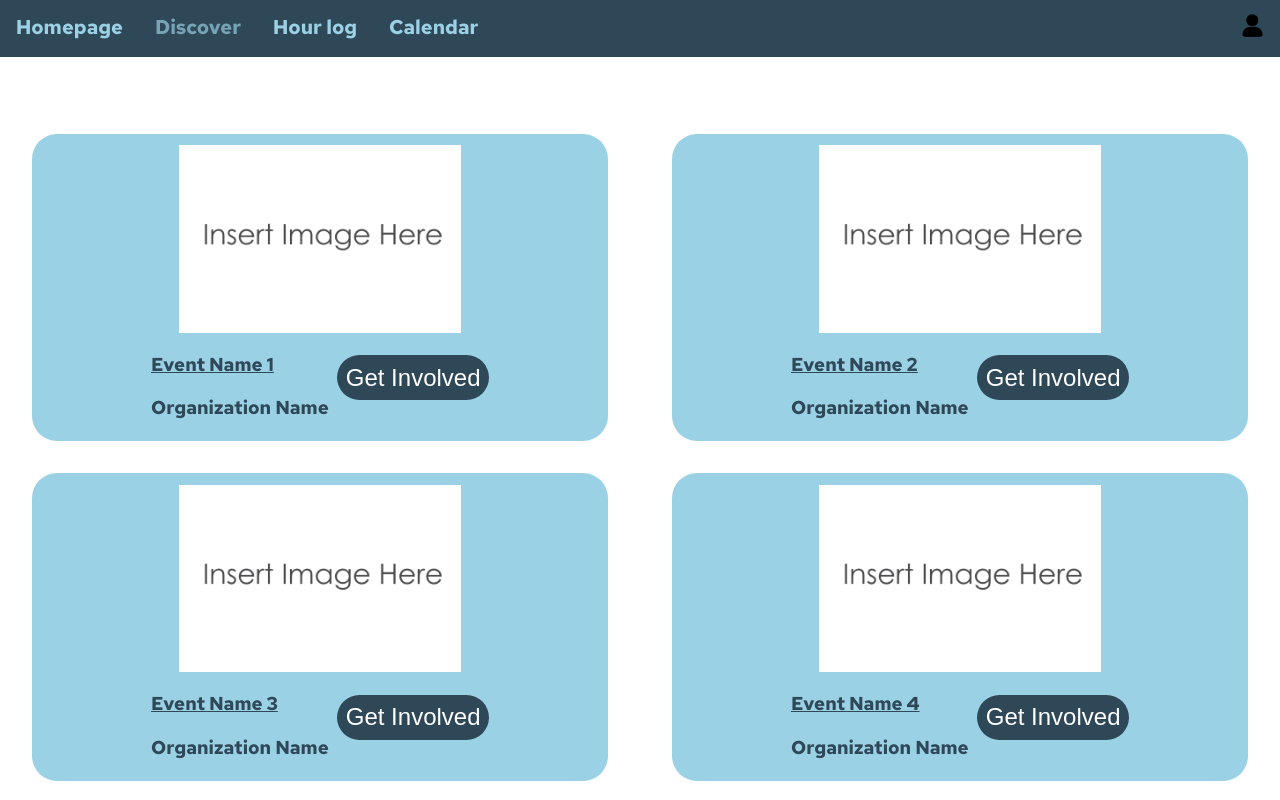
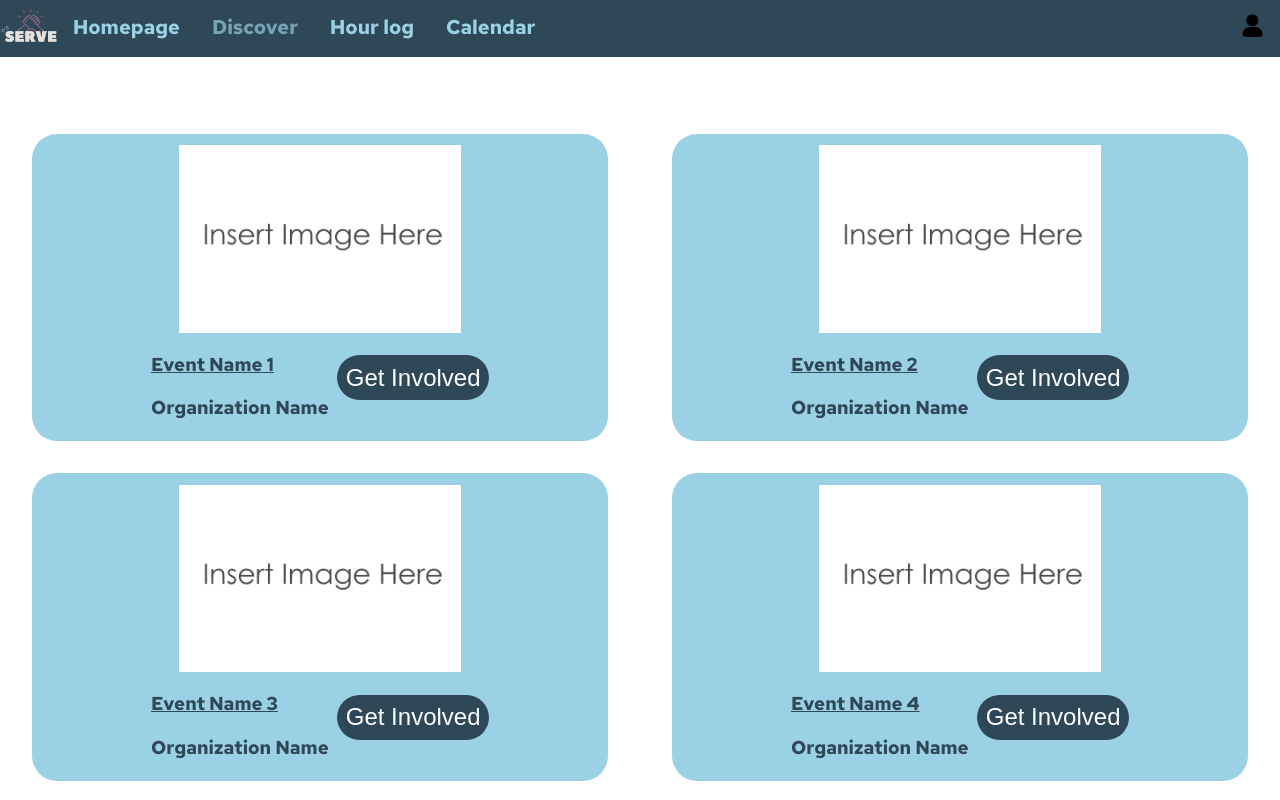
Before and after one commit to pobba-dud/We-Serve, a plain HTML site: page DiscoverPage.html in a window 1280 px wide. Shown: the top 800 px of the page. Drawn offline with Linux system fonts and the light colour scheme; files whose address does not match are found by name.

Commit message:
added logo

```diff
--- a/CalendarStyle.css
+++ b/CalendarStyle.css
@@ -162,7 +162,14 @@ html {
     align-content: center;
     color: #9bd1e5;
   }
-
+  #NavUl img{
+    float: left;
+    display: flex;
+    width: 57px;
+    height:auto;
+    margin: 0%;
+    padding: 0%;
+  }
   li a, .dropbtn {
     display: inline-block;
     color: #9bd1e5;
--- a/DiscoverPage.html
+++ b/DiscoverPage.html
@@ -7,6 +7,14 @@
     <link href="style.css" rel="stylesheet" type="text/css" />
     <!-- Start of css -->
     <style>
+    #NavUl img{
+     float: left;
+      display: flex;
+       width: 57px;
+       height:auto;
+      margin: 0%;
+      padding: 0%;
+    }
     .modal {
       display: none;
       position: fixed;
@@ -48,9 +56,11 @@
 
     <!-- navbar -->
     <div>
-<ul id = "NavUl">
+      <ul id="NavUl">
+        <img src="C:\Users\88135\Documents\GitHub\WeServe\Images\logo.png">
         <li><a href="index.html"><b>Homepage</b></a></li>
-  <li><a href="DiscoverPage.html" style="color: #76a4b5;"><b>Discover</b></a></li>
+        <li><a href="DiscoverPage.html"
+            style="color: #76a4b5;"><b>Discover</b></a></li>
         <li><a href="hourLog.html"><b>Hour log</b></a></li>
         <!-- <li class="dropdown">
     <a class="dropbtn">Dropdown</a>
@@ -62,7 +72,9 @@
   </li>-->
 
         <li><a href="Calendar.html"><b>Calendar</b></a></li>
-  <li style="float:right; display:flex; align-content: center;"><a href="login.html"> <img src="Images\Default_pfp.png" alt="Profile" style="width:auto;height:23px;"> </a></li>
+        <li style="float:right; display:flex; align-content: center;"><a
+            href="login.html"> <img src="Images\Default_pfp.png" alt="Profile"
+              style="width:auto;height:23px;"> </a></li>
       </ul>
     </div>
     <div style="margin:6%;"></div>
@@ -100,10 +112,10 @@
         <span class="close">&times;</span>
 
         <div class="modalModule">
-      <img class = "displayImg"src="Images/Insert-Image-Here.png" alt="Insert-Image-Here">
-      <h2 style = 'float: right; margin-right: 15%;'>UISGWUGUISWGSGUIGSU</h2>
+          <img class="displayImg" src="Images/Insert-Image-Here.png"
+            alt="Insert-Image-Here">
+          <h2 style='float: right; margin-right: 15%;'>UISGWUGUISWGSGUIGSU</h2>
         </div>
-
 
       </div>
     </div>
@@ -122,7 +134,8 @@
       <div class="modal-content">
         <span class="close">&times;</span>
         <div class="modalModule">
-      <img class = "displayImg"src="Images/Insert-Image-Here.png" alt="Insert-Image-Here">
+          <img class="displayImg" src="Images/Insert-Image-Here.png"
+            alt="Insert-Image-Here">
         </div>
       </div>
     </div>
@@ -141,7 +154,8 @@
       <div class="modal-content">
         <span class="close">&times;</span>
         <div class="modalModule">
-      <img class = "displayImg"src="Images/Insert-Image-Here.png" alt="Insert-Image-Here">
+          <img class="displayImg" src="Images/Insert-Image-Here.png"
+            alt="Insert-Image-Here">
         </div>
       </div>
     </div>
@@ -160,7 +174,8 @@
       <div class="modal-content">
         <span class="close">&times;</span>
         <div class="modalModule">
-      <img class = "displayImg"src="Images/Insert-Image-Here.png" alt="Insert-Image-Here">
+          <img class="displayImg" src="Images/Insert-Image-Here.png"
+            alt="Insert-Image-Here">
         </div>
       </div>
     </div>
@@ -179,7 +194,8 @@
       <div class="modal-content">
         <span class="close">&times;</span>
         <div class="modalModule">
-      <img class = "displayImg"src="Images/Insert-Image-Here.png" alt="Insert-Image-Here">
+          <img class="displayImg" src="Images/Insert-Image-Here.png"
+            alt="Insert-Image-Here">
         </div>
       </div>
     </div>
--- a/style.css
+++ b/style.css
@@ -29,7 +29,14 @@ li {
   align-content: center;
   color: #9bd1e5;
 }
-
+#NavUl img{
+  float: left;
+  display: flex;
+  width: 57px;
+  height:auto;
+  margin: 0%;
+  padding: 0%;
+}
 li a, .dropbtn {
   display: inline-block;
   color: #9bd1e5;
```
Also changed, not shown: Calendar.html (+1 -0 lines), hourLog.html (+1 -0 lines), index.html (+1 -0 lines), login.html (+9 -1 lines), Images/logo.png (added). Lines whose indentation alone changed are shown as unchanged.
